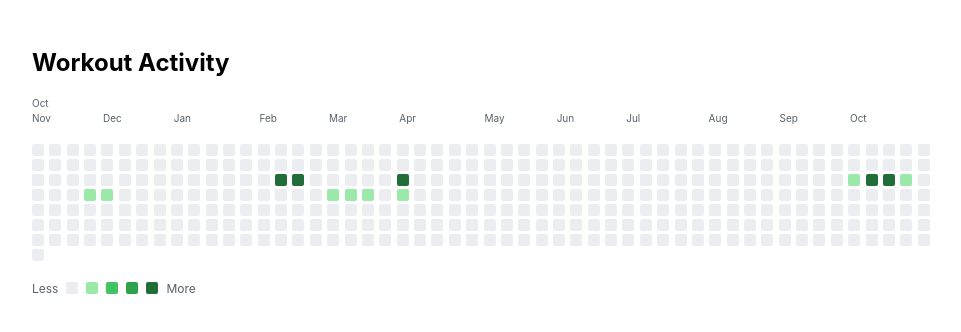
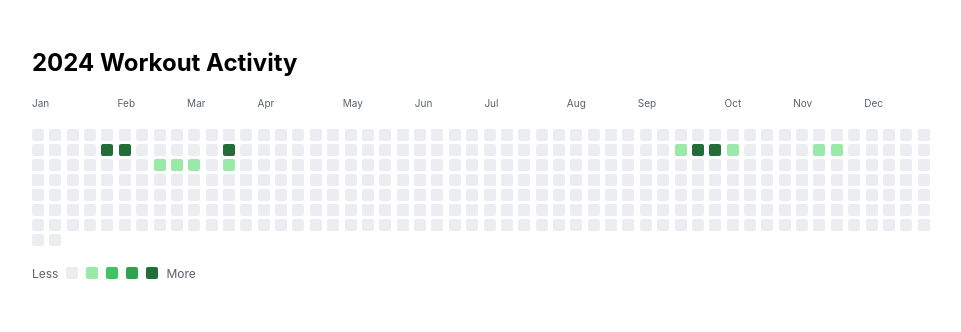
Before and after one commit to afrank84/FitNotesFrank, a plain HTML site: page git_graph.html in a window 1280 px wide. Shown: the whole page, without its empty margins (158-1119 px from the left). Drawn offline with Linux system fonts and the light colour scheme.

Commit message:
git_graph.html - update for full year

```diff
--- a/git_graph.html
+++ b/git_graph.html
@@ -1,7 +1,7 @@
 <!DOCTYPE html>
 <html>
 <head>
-    <title>Workout Activity Graph</title>
+    <title>2024 Workout Activity Graph</title>
     <style>
         .container {
             font-family: -apple-system, BlinkMacSystemFont, "Segoe UI", Helvetica, Arial, sans-serif;
@@ -83,7 +83,7 @@
 </head>
 <body>
     <div class="container">
-        <h2>Workout Activity</h2>
+        <h2>2024 Workout Activity</h2>
         <div id="error" class="error-message"></div>
         <div class="month-labels" id="monthLabels"></div>
         <div class="graph" id="graph"></div>
@@ -130,12 +130,12 @@
                     }
                 });
 
+                // Set fixed date range for 2024
+                const startDate = new Date('2024-01-01');
+                const endDate = new Date('2024-12-31');
+
                 const contributions = [];
-                const today = new Date();
-                const startDate = new Date(today);
-                startDate.setDate(startDate.getDate() - 364);
-
-                for (let d = new Date(startDate); d <= today; d.setDate(d.getDate() + 1)) {
+                for (let d = new Date(startDate); d <= endDate; d.setDate(d.getDate() + 1)) {
                     const dateStr = d.toISOString().split('T')[0];
                     contributions.push({
                         date: new Date(d),
@@ -168,19 +168,21 @@
 
         function addMonthLabels() {
             const monthLabels = document.getElementById('monthLabels');
+            monthLabels.innerHTML = ''; // Clear existing labels
             const months = ['Jan', 'Feb', 'Mar', 'Apr', 'May', 'Jun', 'Jul', 'Aug', 'Sep', 'Oct', 'Nov', 'Dec'];
-            const today = new Date();
-            const startDate = new Date(today);
-            startDate.setDate(startDate.getDate() - 364);
+
+            // Fixed for 2024
+            const startDate = new Date('2024-01-01');
+            const endDate = new Date('2024-12-31');
 
             let currentMonth = -1;
-
-            for (let d = new Date(startDate); d <= today; d.setDate(d.getDate() + 7)) {
+            for (let d = new Date(startDate); d <= endDate; d.setDate(d.getDate() + 7)) {
                 const month = d.getMonth();
                 if (month !== currentMonth) {
                     const label = document.createElement('div');
                     label.textContent = months[month];
-                    label.style.gridColumn = Math.ceil((d - startDate) / (1000 * 60 * 60 * 24 * 7));
+                    const weekNum = Math.ceil((d - startDate) / (1000 * 60 * 60 * 24 * 7));
+                    label.style.gridColumn = weekNum + 1;
                     monthLabels.appendChild(label);
                     currentMonth = month;
                 }
@@ -190,6 +192,7 @@
         async function initializeGraph() {
             const contributions = await getWorkoutData();
             const graph = document.getElementById('graph');
+            graph.innerHTML = ''; // Clear existing squares
             const tooltip = document.getElementById('tooltip');
 
             addMonthLabels();
```
